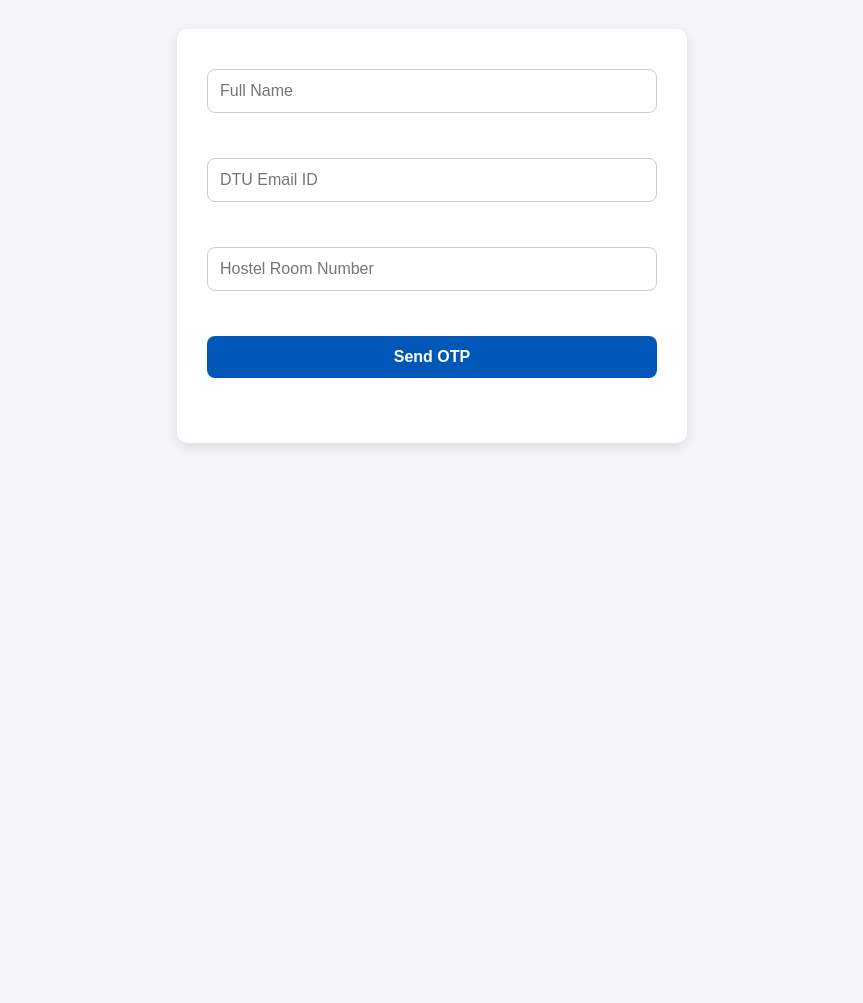
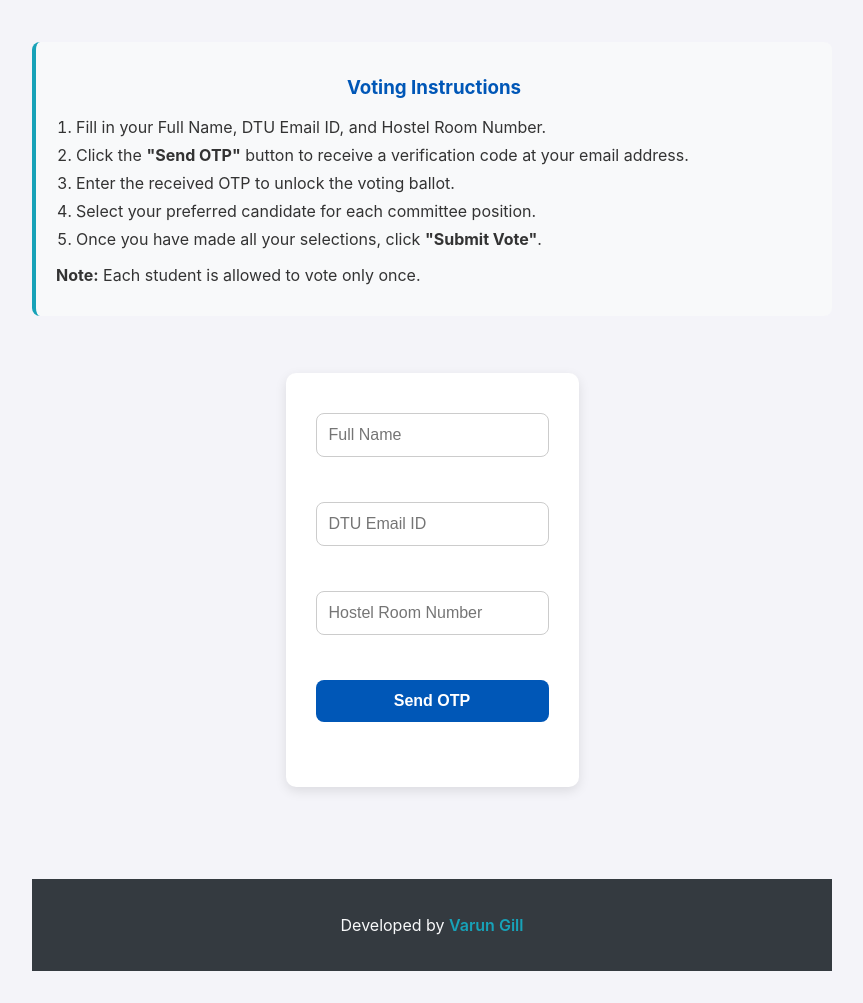
Before and after one commit to CodeWithVarunn/Hostel_Voting, a website: page Frontend/index.html in a window 1280 px wide. Shown: the part 84-1087 px from the top of the page, without its empty margins (208-1071 px from the left). Before the commit the page ends 800 px from the top, so only its background shows below. Drawn offline with Linux system fonts and the light colour scheme.

Commit message:
Developed by

```diff
--- a/Frontend/index.html
+++ b/Frontend/index.html
@@ -1,5 +1,3 @@
-<!-- Index.html -->
-
 <!DOCTYPE html>
 <html lang="en">
 <head>
@@ -8,7 +6,21 @@
   <link rel="stylesheet" href="style.css">
 </head>
 <body>
+
   <h2>Hostel Committee Voting</h2>
+
+  <div class="instructions">
+      <h3>Voting Instructions</h3>
+      <ol>
+          <li>Fill in your Full Name, DTU Email ID, and Hostel Room Number.</li>
+          <li>Click the <strong>"Send OTP"</strong> button to receive a verification code at your email address.</li>
+          <li>Enter the received OTP to unlock the voting ballot.</li>
+          <li>Select your preferred candidate for each committee position.</li>
+          <li>Once you have made all your selections, click <strong>"Submit Vote"</strong>.</li>
+      </ol>
+      <p><strong>Note:</strong> Each student is allowed to vote only once.</p>
+  </div>
+
   <form id="voteForm">
     <input type="text" placeholder="Full Name" name="name" required><br><br>
     <input type="email" placeholder="DTU Email ID" name="email" required><br><br>
@@ -105,6 +117,10 @@
 
   <div id="feedback"></div>
 
+  <footer>
+      <p>Developed by <a href="https://www.linkedin.com/in/varun-gill-a4b58325a/" target="_blank" rel="noopener noreferrer">Varun Gill</a></p>
+  </footer>
+
   <script src="script.js"></script>
 </body>
 </html>
--- a/Frontend/style.css
+++ b/Frontend/style.css
@@ -201,3 +201,58 @@ legend {
     padding-bottom: 10px;
     margin-bottom: 15px;
 }
+
+/* --- Add these new styles to your style.css --- */
+
+/* Instructions Styling */
+.instructions {
+    background-color: #f8f9fa;
+    border-left: 4px solid #17a2b8; /* A nice info blue */
+    margin: 25px 0;
+    padding: 15px 20px;
+    border-radius: 8px;
+}
+
+.instructions h2 {
+    margin-top: 0;
+    color: #343a40;
+}
+
+.instructions ol {
+    padding-left: 20px;
+    margin-bottom: 10px; /* Add space below the list */
+}
+
+.instructions li {
+    margin-bottom: 8px; /* Space out the list items */
+}
+
+/* Footer Styling */
+footer {
+    text-align: center;
+    padding: 20px;
+    margin-top: 40px; /* Pushes footer down */
+    background-color: #343a40; /* Dark footer */
+    color: #f8f9fa; /* Light text */
+}
+
+footer a {
+    color: #17a2b8; /* Matching info blue for the link */
+    text-decoration: none;
+    font-weight: 600;
+}
+
+footer a:hover {
+    text-decoration: underline;
+}
+
+/* Make body take full height to push footer down */
+body {
+    display: flex;
+    flex-direction: column;
+    min-height: 100vh;
+}
+
+.container {
+    flex: 1; /* Allows the main content to grow and push the footer */
+}
```
